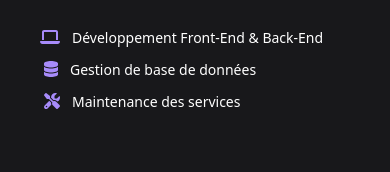
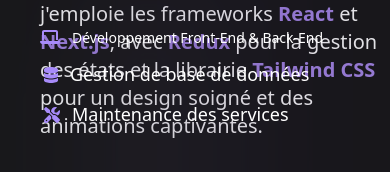
Before and after one commit to blenkcode/PortfolioV2, a Next.js app: page / in a window 390 px wide. Shown: the part 1408-1580 px from the top of the page. Built offline with nearby package versions, Linux system fonts and the light colour scheme.

Commit message:
responsive mobile

```diff
--- a/components/Home.js
+++ b/components/Home.js
@@ -43,15 +43,15 @@
         </div>
       </div>
       <div className="flex flex-col h-fit ">
-        <div className="w-full z-40 h-lvh grid grid-cols-1 md:grid-cols-5 gap-0">
-          <div className="md:col-span-3">
+        <div className="w-full z-40 h-lvh md:flex md:flex-row flex-col">
+          <div className="sm:w-7/12 w-full">
             <Left></Left>
           </div>
-          <div className="md:col-span-2 pb-10 pt-9 w-full h-fit flex flex-col items-center justify-center">
+          <div className=" pb-10 pt-9 sm:w-5/12 w-full h-fit flex flex-col items-center justify-center">
             <Right></Right>
           </div>
         </div>
-        <div className="lg:mt-0 lg:pt-0 mt-96 pt-72">
+        <div className="lg:mt-0 lg:pt-0 h-fit  ">
           <div className="bg-zinc-900 h-fit max-h-f mt-60 sm:mt-0 flex items-center justify-center">
             <Stack></Stack>
           </div>
--- a/components/Right.js
+++ b/components/Right.js
@@ -42,7 +42,7 @@
             />
             Développement Front-End & Back-End
           </div>
-          <div className="mb-3 sm:text-lg text-sm">
+          <div className="text-lg mb-3 sm:text-lg ">
             <FontAwesomeIcon
               className="mr-3 ml-1 text-violet-400"
               icon={faDatabase}
@@ -50,7 +50,7 @@
             />
             Gestion de base de données
           </div>
-          <div className=" mb-3 sm:text-lg text-sm">
+          <div className="text-lg mb-3">
             <FontAwesomeIcon
               className="mr-3 ml-1  text-violet-400"
               icon={faScrewdriverWrench}
--- a/components/Stack.js
+++ b/components/Stack.js
@@ -100,7 +100,7 @@
           </div>
         </div>
       </div>
-      <div className=" z-10 w-1/2 h-full bg-purple-950 opacity-5 rounded-full blur-3xl absolute right-20  top-10 transform "></div>
+      <div className=" z-10 w-1/2 sm:h-full h-1/2 bg-purple-950 opacity-5 rounded-full blur-3xl absolute right-20  top-10 transform "></div>
 
       <div className="z-10 w-1/3 h-1/2 bg-zinc-600 opacity-10 rounded-full blur-3xl absolute right-44 top-72 transform "></div>
 
```
